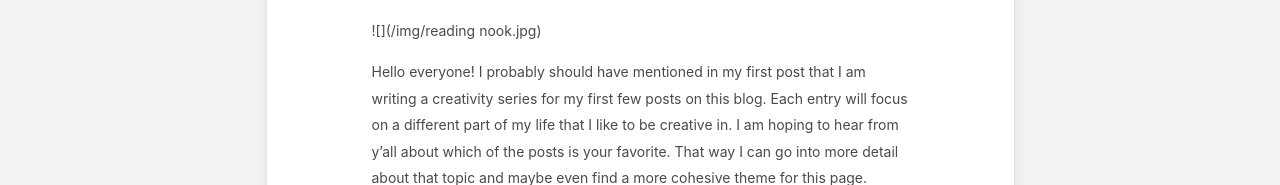
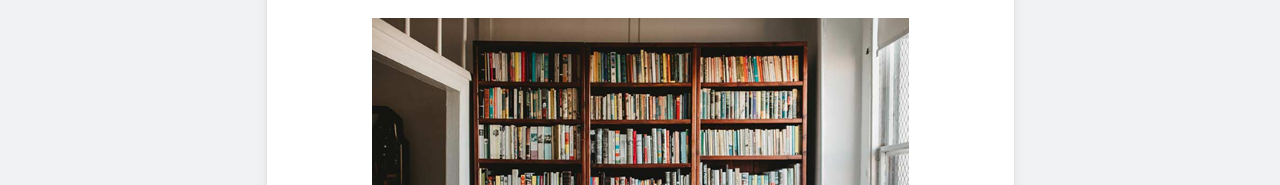
Before and after one commit to Sammythescribe/blissful.design, a Gatsby site: page /2020-02-19-creative-reading/ in a window 1280 px wide. Shown: the part 615-800 px from the top of the page. Built offline with nearby package versions, Linux system fonts and the light colour scheme; Gatsby itself is replaced by a stand-in of ours; some packages are replaced by stand-ins of ours.

Commit message:
update file name in blog post

```diff
--- a/content/blog/2020-02-19-creative-reading.md
+++ b/content/blog/2020-02-19-creative-reading.md
@@ -3,7 +3,7 @@ title: Creative Reading
 date: 2020-02-19T05:14:08.978Z
 description: '9 tips to help you practice active, creative reading'
 ---
-![](/img/reading nook.jpg)
+![](/img/reading-nook.jpg)
 
 
 
```
